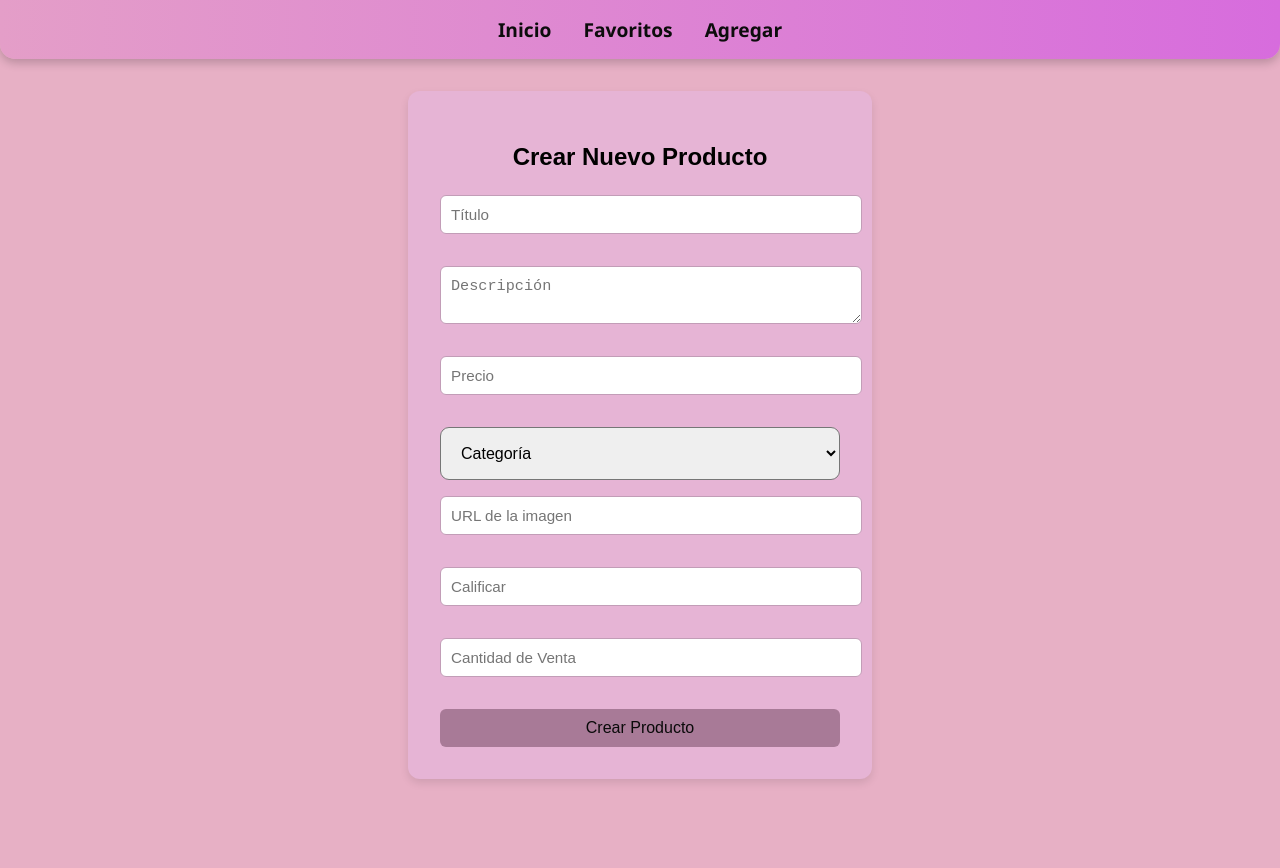
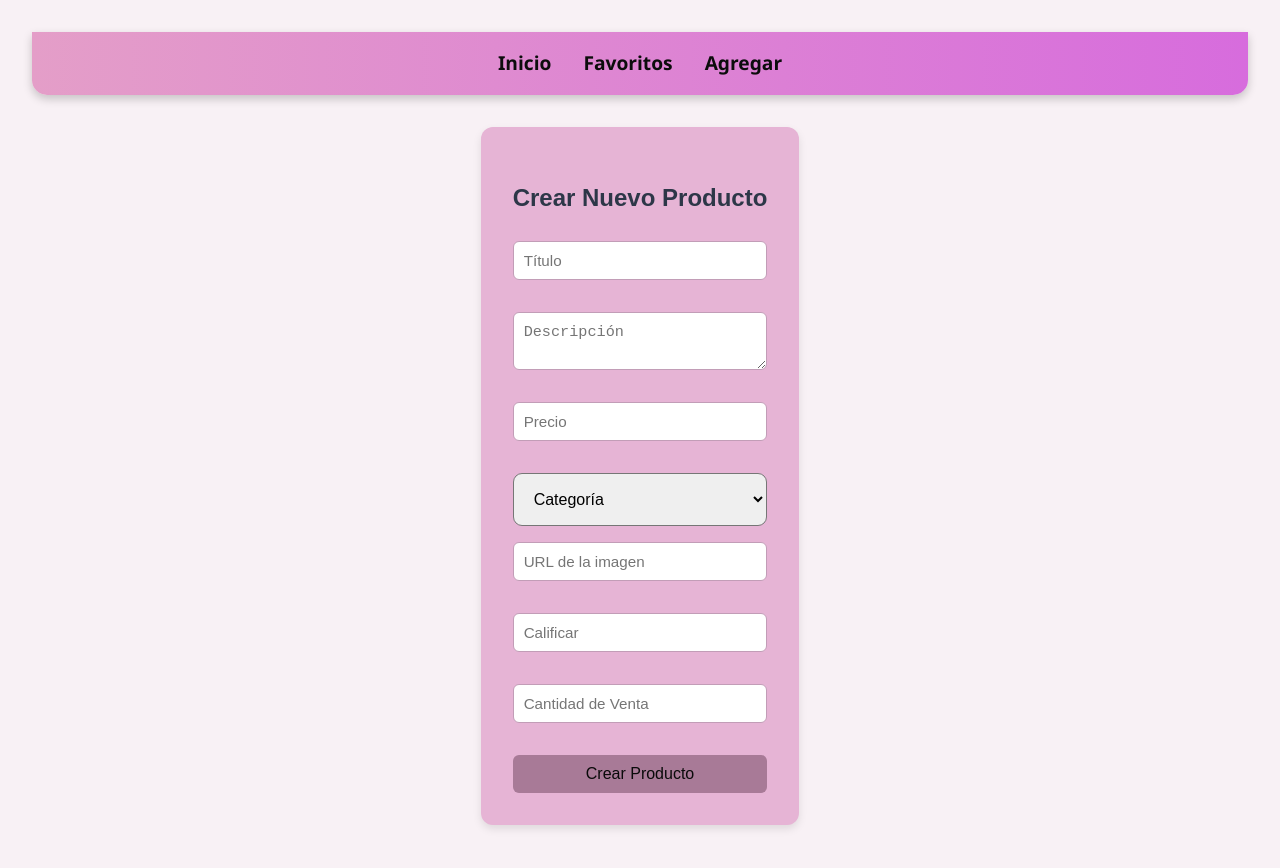
Before and after one commit to Cristian-Bautista/pv_tp-Integrador_grupo5, a React (Vite) app in the folder trabajo-integrador/: page /crear in a window 1280 px wide. Shown: the top 868 px of the page. Before the commit the page ends 811 px from the top, so only its background shows below. Built offline with nearby package versions, Linux system fonts and the light colour scheme; no server answers.

Commit message:
Cambios en App.css

```diff
--- a/trabajo-integrador/src/App.css
+++ b/trabajo-integrador/src/App.css
@@ -1,22 +1,63 @@
-/*
+:root {
+  --primary-color: #646cff;
+  --secondary-color: #61dafb;
+  --background-color: #f8f1f5;
+  --text-color: #2d3748;
+  --muted-text: #4a5568;
+  --card-bg: #ffffff;
+  --shadow: 0 4px 6px rgba(0, 0, 0, 0.1);
+  --transition: all 0.3s ease;
+}
+
+* {
+  box-sizing: border-box;
+}
+
+body {
+  background-color: var(--background-color);
+  color: var(--text-color);
+  font-family: 'Segoe UI', system-ui, -apple-system, sans-serif;
+  margin: 0;
+  padding: 0;
+  line-height: 1.6;
+}
+
 #root {
   max-width: 1280px;
   margin: 0 auto;
   padding: 2rem;
-  text-align: center;
+  min-height: 100vh;
+  display: flex;
+  flex-direction: column;
+}
+
+.main-content {
+  flex: 1;
+}
+
+.logo-container {
+  display: flex;
+  justify-content: center;
+  flex-wrap: wrap;
+  gap: 2rem;
+  margin: 2rem 0;
 }
 
 .logo {
   height: 6em;
   padding: 1.5em;
   will-change: filter;
-  transition: filter 300ms;
+  transition: var(--transition);
+  cursor: pointer;
 }
+
 .logo:hover {
-  filter: drop-shadow(0 0 2em #646cffaa);
+  filter: drop-shadow(0 0 2em var(--primary-color));
+  transform: scale(1.05);
 }
+
 .logo.react:hover {
-  filter: drop-shadow(0 0 2em #61dafbaa);
+  filter: drop-shadow(0 0 2em var(--secondary-color));
 }
 
 @keyframes logo-spin {
@@ -29,22 +70,42 @@
 }
 
 @media (prefers-reduced-motion: no-preference) {
-  a:nth-of-type(2) .logo {
+  .logo.spin {
     animation: logo-spin infinite 20s linear;
   }
 }
 
 .card {
+  background: var(--card-bg);
   padding: 2em;
+  border-radius: 8px;
+  box-shadow: var(--shadow);
+  margin: 1rem 0;
+  transition: var(--transition);
+}
+
+.card:hover {
+  transform: translateY(-5px);
+  box-shadow: 0 10px 15px rgba(0, 0, 0, 0.1);
 }
 
 .read-the-docs {
-  color: #888;
+  color: var(--muted-text);
+  font-size: 0.9rem;
 }
-*/
-body {
-  background-color: #e7b0c5;
-  font-family: 'Segoe UI', sans-serif;
-  margin: 0;
-  padding: 0;
+
+a:focus, button:focus {
+  outline: 2px solid var(--primary-color);
+  outline-offset: 2px;
 }
+
+@media (max-width: 768px) {
+  #root {
+    padding: 1rem;
+  }
+
+  .logo {
+    height: 4em;
+    padding: 1em;
+  }
+}
```
